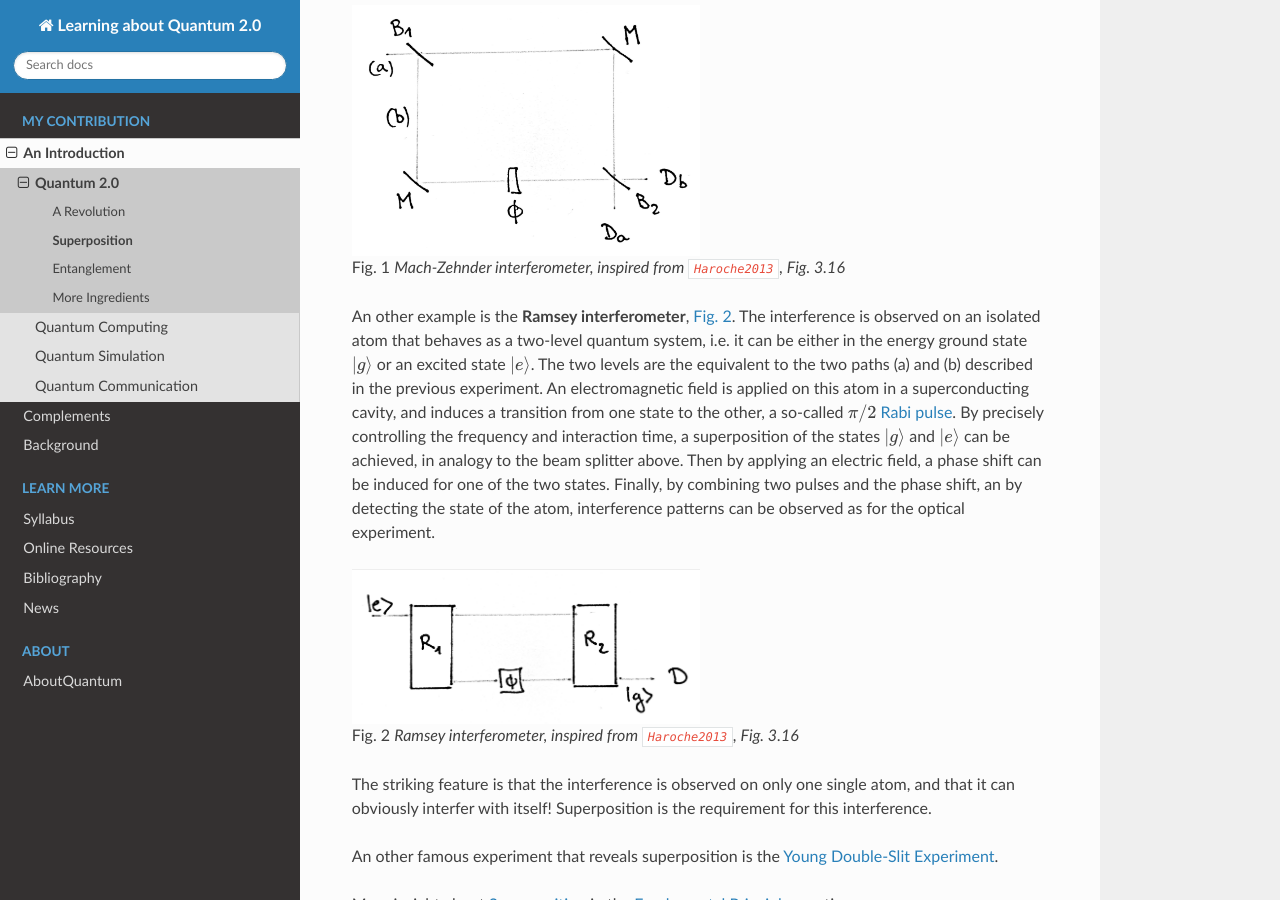
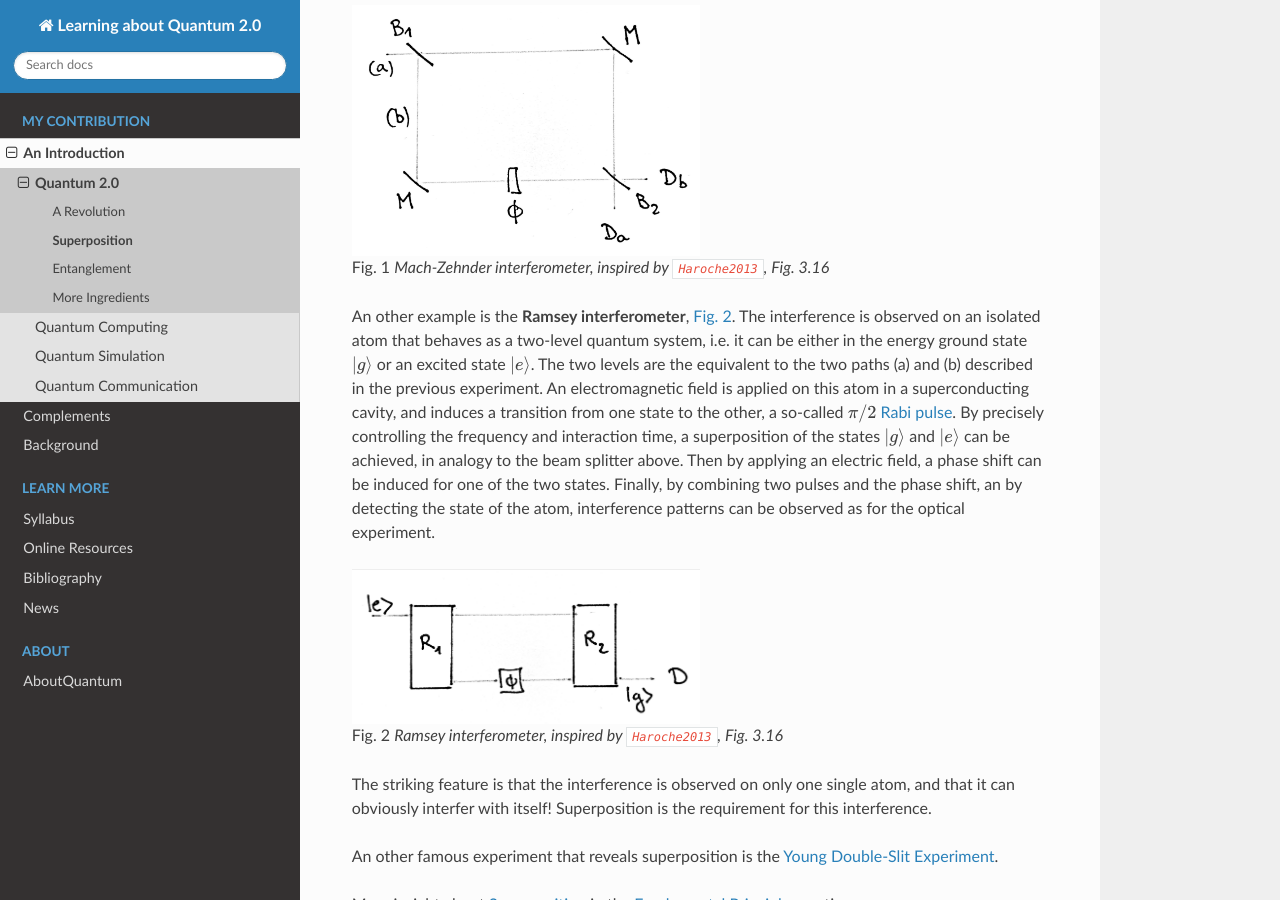
Before and after one commit to tomlqc/about-quantum, a Sphinx documentation site: the page built from source/intro/quantum2/superposition.rst, in a window 1280 px wide and 900 px high, scrolled down 418 px. Built offline with Sphinx 7.4.7 and the Read the Docs theme 2.0.0, drawn with Linux system fonts in a browser that asks for light colours; cross-references to code outside the pages are shown as plain code.

Commit message:
Corrected "inspired by".

```diff
--- a/source/intro/quantum2/superposition.rst
+++ b/source/intro/quantum2/superposition.rst
@@ -19,7 +19,7 @@ Classically, interference patterns can be observed on the detectors :math:`D_a`
     :width: 50 %
     :name: Mach-Zehnder
 
-    Mach-Zehnder interferometer, inspired from :cite:`Haroche2013`, Fig. 3.16
+    Mach-Zehnder interferometer, inspired by :cite:`Haroche2013`, Fig. 3.16
 
 An other example is the **Ramsey interferometer**, :numref:`Ramsey`.
 The interference is observed on an isolated atom that behaves as a two-level quantum system,
@@ -39,7 +39,7 @@ interference patterns can be observed as for the optical experiment.
     :width: 50 %
     :name: Ramsey
 
-    Ramsey interferometer, inspired from :cite:`Haroche2013`, Fig. 3.16
+    Ramsey interferometer, inspired by :cite:`Haroche2013`, Fig. 3.16
 
 The striking feature is that the interference is observed on only one single atom,
 and that it can obviously interfer with itself!
```
